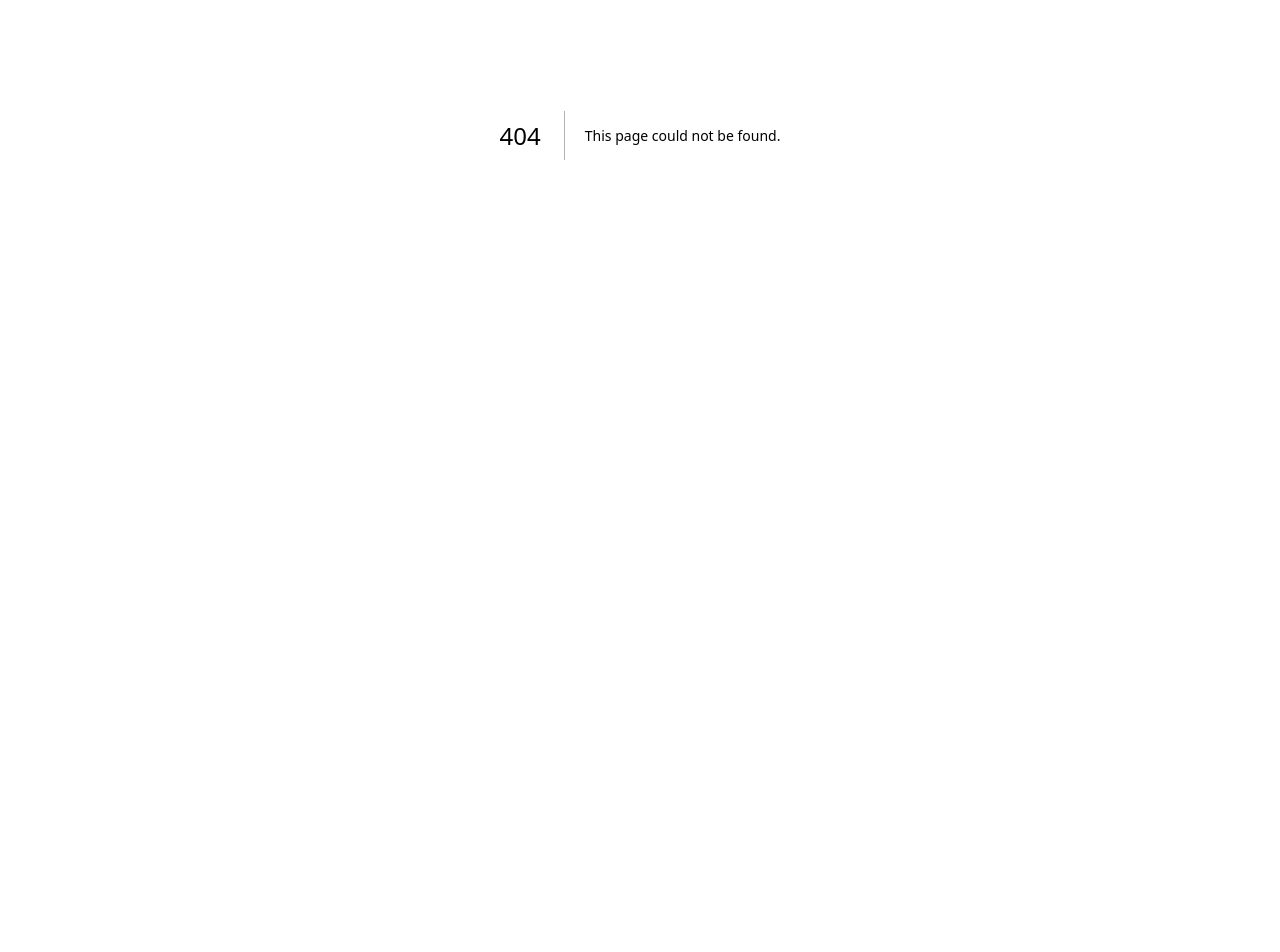
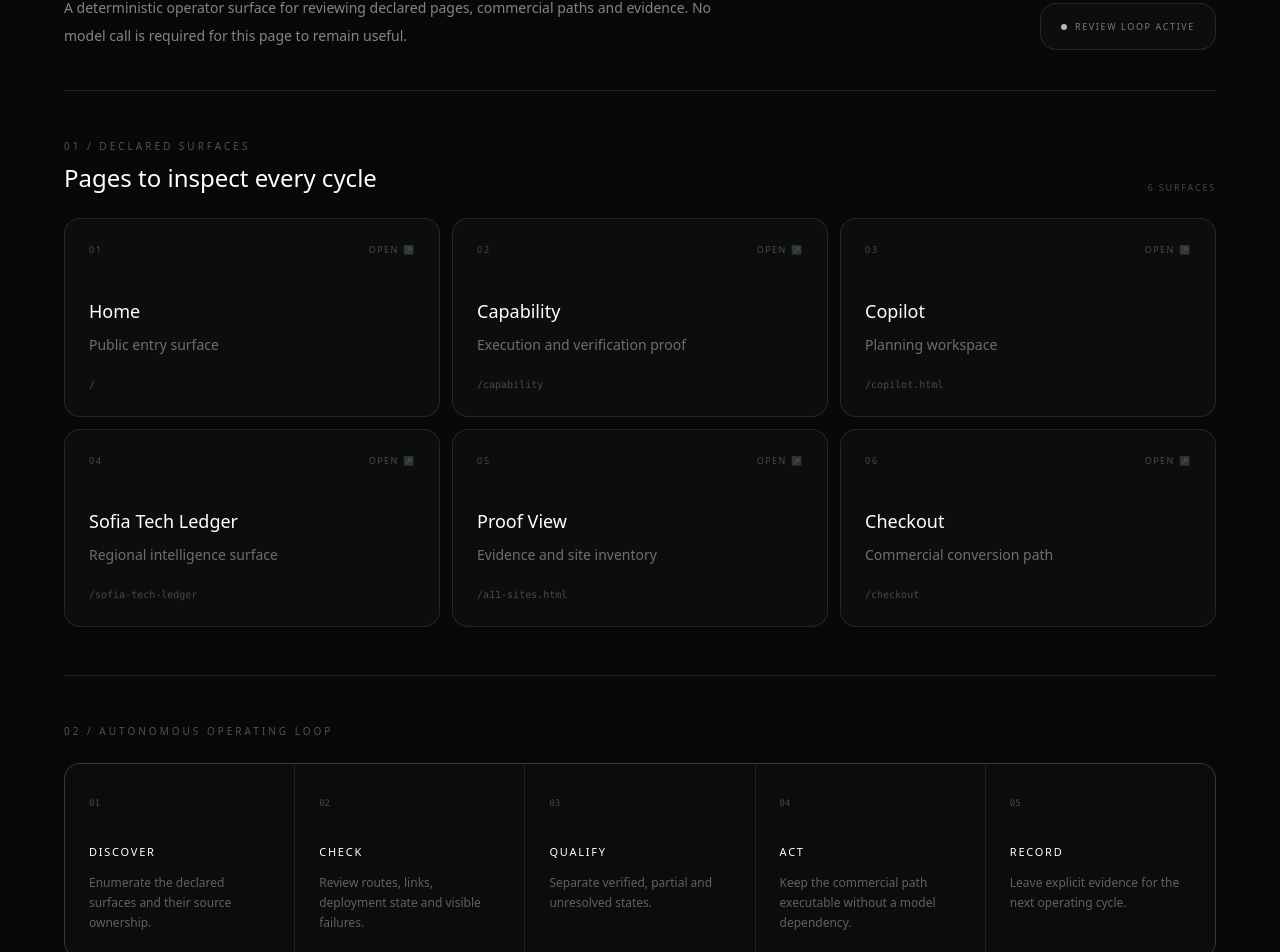
Before and after one commit to Mind-Reply/A11-K, a Next.js app: page /review in a window 1280 px wide. Before the commit this address had no page. Shown: the part 265-1217 px from the top of the page. Before the commit the page ends 800 px from the top, so only its background shows below. Built offline with nearby package versions, Linux system fonts and the light colour scheme.

Commit message:
feat: add autonomous page review surface

```diff
--- /dev/null
+++ b/app/review/page.tsx
@@ -0,0 +1,76 @@
+const pages = [
+  ['Home', '/', 'Public entry surface'],
+  ['Capability', '/capability', 'Execution and verification proof'],
+  ['Copilot', '/copilot.html', 'Planning workspace'],
+  ['Sofia Tech Ledger', '/sofia-tech-ledger', 'Regional intelligence surface'],
+  ['Proof View', '/a11-sites.html', 'Evidence and site inventory'],
+  ['Checkout', '/checkout', 'Commercial conversion path'],
+];
+
+const operatingLoop = [
+  ['01', 'DISCOVER', 'Enumerate the declared surfaces and their source ownership.'],
+  ['02', 'CHECK', 'Review routes, links, deployment state and visible failures.'],
+  ['03', 'QUALIFY', 'Separate verified, partial and unresolved states.'],
+  ['04', 'ACT', 'Keep the commercial path executable without a model dependency.'],
+  ['05', 'RECORD', 'Leave explicit evidence for the next operating cycle.'],
+];
+
+export default function ReviewPage() {
+  return (
+    <main className="min-h-screen bg-[#070807] px-6 py-14 text-white sm:px-10 lg:px-16">
+      <div className="mx-auto max-w-7xl">
+        <header className="flex flex-col justify-between gap-8 border-b border-white/10 pb-10 lg:flex-row lg:items-end">
+          <div>
+            <p className="text-[10px] uppercase tracking-[.3em] text-white/35">A11-K / autonomous page review</p>
+            <h1 className="mt-5 max-w-5xl text-5xl font-light tracking-[-.055em] sm:text-7xl">Review the estate.<br /><span className="text-white/35">Keep action independent.</span></h1>
+            <p className="mt-6 max-w-2xl text-sm leading-7 text-white/50">A deterministic operator surface for reviewing declared pages, commercial paths and evidence. No model call is required for this page to remain useful.</p>
+          </div>
+          <div className="rounded-2xl border border-white/10 bg-white/[.025] px-5 py-4 text-[9px] uppercase tracking-[.18em] text-white/45">
+            <span className="mr-2 inline-block h-1.5 w-1.5 rounded-full bg-white/70" />
+            Review loop active
+          </div>
+        </header>
+
+        <section className="py-12">
+          <div className="mb-6 flex items-end justify-between">
+            <div><p className="text-[10px] uppercase tracking-[.3em] text-white/30">01 / declared surfaces</p><h2 className="mt-2 text-2xl font-light">Pages to inspect every cycle</h2></div>
+            <span className="text-[9px] uppercase tracking-[.2em] text-white/25">{pages.length} surfaces</span>
+          </div>
+          <div className="grid gap-3 sm:grid-cols-2 lg:grid-cols-3">
+            {pages.map(([name, href, purpose], i) => (
+              <a key={href} href={href} className="group rounded-2xl border border-white/10 bg-white/[.025] p-6 no-underline transition hover:-translate-y-0.5 hover:border-white/25">
+                <div className="flex items-center justify-between"><span className="text-[9px] tracking-[.2em] text-white/25">0{i + 1}</span><span className="text-[9px] uppercase tracking-[.16em] text-white/25">OPEN ↗</span></div>
+                <h3 className="mt-10 text-lg font-medium">{name}</h3>
+                <p className="mt-2 text-sm leading-6 text-white/40">{purpose}</p>
+                <p className="mt-5 font-mono text-[10px] text-white/25">{href}</p>
+              </a>
+            ))}
+          </div>
+        </section>
+
+        <section className="border-t border-white/10 py-12">
+          <p className="text-[10px] uppercase tracking-[.3em] text-white/30">02 / autonomous operating loop</p>
+          <div className="mt-6 grid gap-px overflow-hidden rounded-2xl border border-white/10 bg-white/10 sm:grid-cols-2 lg:grid-cols-5">
+            {operatingLoop.map(([n, title, body]) => (
+              <article key={title} className="bg-[#0b0c0b] p-6">
+                <span className="font-mono text-[9px] text-white/25">{n}</span>
+                <h3 className="mt-8 text-[11px] tracking-[.16em]">{title}</h3>
+                <p className="mt-3 text-xs leading-5 text-white/35">{body}</p>
+              </article>
+            ))}
+          </div>
+        </section>
+
+        <section className="border-t border-white/10 py-12">
+          <div className="grid gap-3 lg:grid-cols-3">
+            <article className="rounded-2xl border border-white/10 p-6"><p className="text-[9px] tracking-[.2em] text-white/25">SOURCE</p><h3 className="mt-5 text-lg">GitHub</h3><p className="mt-2 text-sm text-white/40">Canonical implementation, workflows and audit evidence.</p></article>
+            <article className="rounded-2xl border border-white/10 p-6"><p className="text-[9px] tracking-[.2em] text-white/25">DELIVERY</p><h3 className="mt-5 text-lg">Vercel</h3><p className="mt-2 text-sm text-white/40">Deployment state, runtime evidence and production delivery.</p></article>
+            <article className="rounded-2xl border border-white/10 p-6"><p className="text-[9px] tracking-[.2em] text-white/25">REVENUE</p><h3 className="mt-5 text-lg">Model-optional</h3><p className="mt-2 text-sm text-white/40">Offer → checkout → fulfilment → record remains the durable path.</p></article>
+          </div>
+        </section>
+
+        <footer className="border-t border-white/10 pt-7 text-[9px] uppercase tracking-[.25em] text-white/25">A11-K · Human-accountable · Evidence-gated · © 2026</footer>
+      </div>
+    </main>
+  );
+}
```
